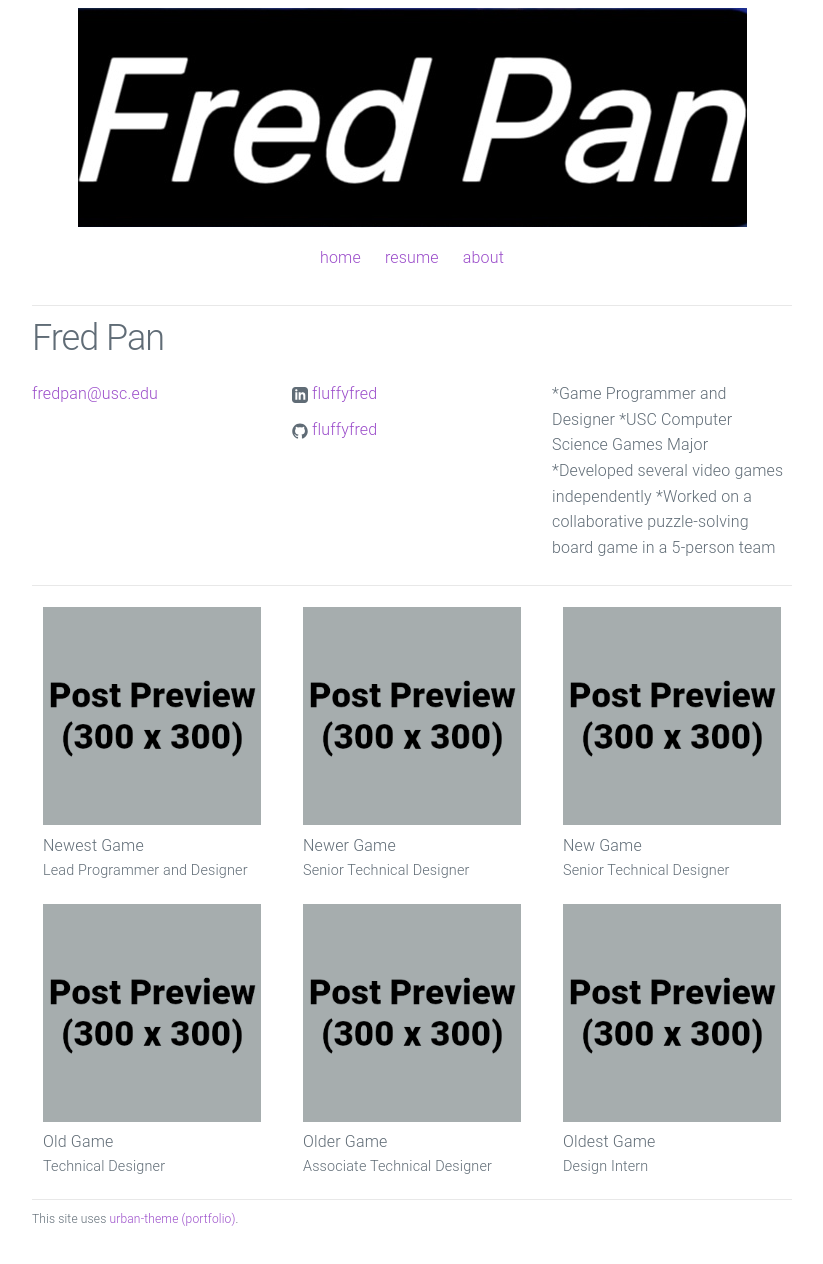
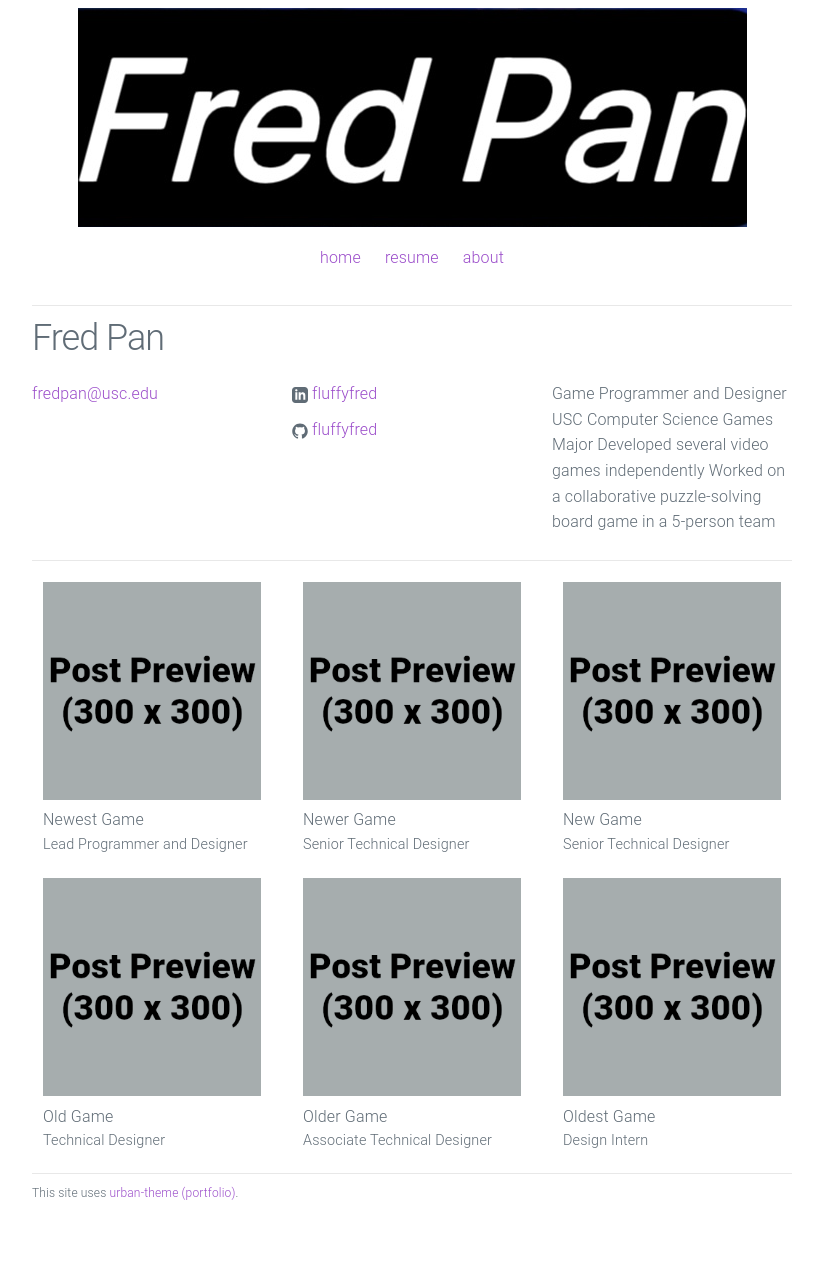
Before and after one commit to fluffyfred/fluffyfred.github.io, a Jekyll site: the page built from index.html, in a window 1280 px wide. Shown: the whole page, without its empty margins (228-1051 px from the left). Built offline with Jekyll 4.4.1, drawn with Linux system fonts in a browser that asks for light colours; after the commit the page ends 1238 px from its top, so only the background shows below that.

```diff
--- a/_config.yml
+++ b/_config.yml
@@ -2,12 +2,15 @@
 title: Fred Pan
 email: fredpan@usc.edu
 description: > # keep this and put description below
-  *Game Programmer and Designer
-  *USC Computer Science Games Major
-  *Developed several video games independently
-  *Worked on a collaborative puzzle-solving board game in a 5-person team
+  Game Programmer and Designer
+
+  USC Computer Science Games Major
+
+  Developed several video games independently
+
+  Worked on a collaborative puzzle-solving board game in a 5-person team
 url: "https://fluffyfred.github.io" # the base hostname & protocol for your site
-linkedin_url: "www.linkedin.com/in/fredyizhoupan"
+linkedin_url: www.linkedin.com/in/fredyizhoupan
 github_username: fluffyfred
 footer_text: "This site uses <a href='https://github.com/gamingportfolio/urban-theme-portfolio'>urban-theme (portfolio)</a>."
 
```
